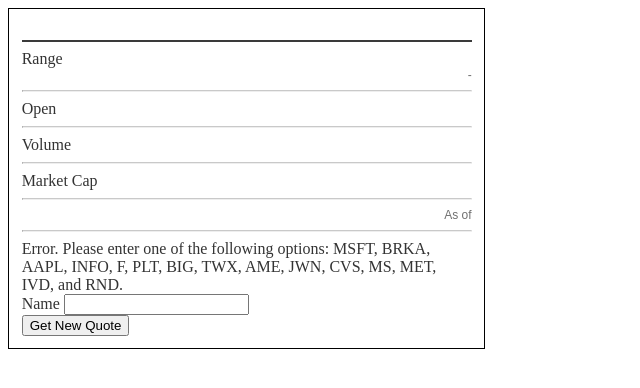
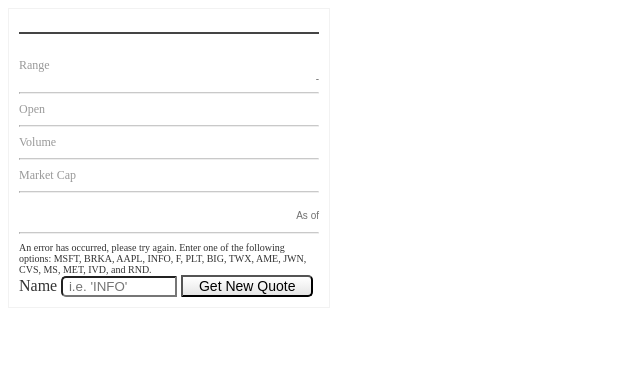
Before and after one commit to stroupjason/StockPriceChecker, a plain HTML site: page index.html in a window 1280 px wide. Shown: the whole page, without its empty margins (0-640 px from the left). Drawn offline with Linux system fonts and the light colour scheme; files that its build step writes are made by us from their sources; files whose address does not match are found by name; a web font is replaced by a local one.

Commit message:
styling almost done

```diff
--- a/index.html
+++ b/index.html
@@ -65,25 +65,23 @@
             <hr class="content">
 
             <div class="alert alert-danger" id="alertWindow" role="alert">
-                    Error. Please enter one of the following options: MSFT, BRKA,
-                    AAPL, INFO, F, PLT, BIG, TWX, AME, JWN, CVS, MS, MET, IVD,
-                    and RND.
+                An error has occurred, please try again. Enter one of the
+                following options: MSFT, BRKA, AAPL, INFO, F, PLT, BIG, TWX,
+                AME, JWN, CVS, MS, MET, IVD, and RND.
             </div>
 
-                <form>
-                    <div class="form-row align-items-center">
-                        <div class="col-sm-6">
-                            <label class="sr-only" for="inputName">Name</label>
-                            <input type="text" class="form-control mb-2 mb-sm-0" id="stockName">
-                        </div>
-                        <div class="col-sm-6">
-                            <button type="submit" class="btn-btn-primary" id="stockButton">Get New Quote</button>
-                        </div>
-                    </div>
+        <form class="form-inline">
+            <div>
+            <label class="sr-only" for="inlineFormInput">Name</label>
+            <input type="text" class="form-control mb-2 mr-sm-2 mr-sm-0"
+            id="stockName" placeholder=" i.e. 'INFO'">
+            <button type="submit" class="btn-btn-primary" id="stockButton">
+                Get New Quote</button>
         </form>
 
     </div>
     </div>
     <script type="text/javascript"></script>
 </body>
+
 </html>
--- a/style.css
+++ b/style.css
@@ -1,20 +1,21 @@
 @import url("https://fonts.googleapis.com/css?family=Quattrocento");
 
 #quote-module {
-    border: 1px solid black;
+    border: 1px solid #f2f2f2;
     background: rgba(255, 255, 255, 1);
-    min-height: 300px;
-    max-width: 450px;
-    padding: 1%;
+    min-height: 150px;
+    max-width: 300px;
+    padding: 10px;
 }
 .container {
     background: white;
-    /* border: 1px solid #000; */
     padding-top: 10px;
     color: #333333;
 }
 .topLine {
-    border: 1.5px solid #3a3a3a;
+    border: 1.5px solid #444444;
+    margin-top: 1%;
+    margin-bottom: 2%;
 }
 * {
     font-family: 'Quattrocento' serif;
@@ -30,7 +31,84 @@
 }
 
 .data {
-    font-size: 12px;
+    font-size: 10px;
     font-family: sans-serif;
     color: #707070;
 }
+#name {
+    font-family: serif;
+    text-transform: uppercase;
+    font-size: 12px;
+    margin-bottom: 20px;
+    margin-right: 5px;
+    line-height: 1.25px;
+}
+
+#price {
+    font-family: serif;
+    font-size: 20px;
+}
+
+#change {
+    font-family: serif;
+    font-size: 16px;
+}
+
+#changepercent {
+    font-family: serif;
+    font-size: 16px;
+}
+
+.dataName {
+    font-size: 12px;
+    color: #999999;
+}
+
+.greenText {
+    color: green;
+}
+
+.minus {
+    color: red;
+}
+
+#timeStamp {
+    font-size: 20px;
+    align-items: 'right';
+}
+
+.form-inline {
+    width: 100%;
+    border-radius: 5px 0 0 5px;
+}
+
+.form-control {
+    width: 36%;
+    display: inline-block;
+}
+
+#stockName {
+    border-radius: 5px 0 0 5px;
+    background-color: #ffffff;
+    background-image: none;
+}
+
+#stockName:hover, #stockName: active, #stockName: visited,
+#stockName: focus, {
+    background: none;
+    background-color: rgba(255, 0, 0, 0.5);
+}
+
+#stockButton {
+    background: linear-gradient(to bottom, #ffffff 0%, #e5e5e5 100%);
+    color: black;
+    width: 44%;
+    display: inline-block;
+    border-radius: 0 5px 5px 0;
+    border: 1px solid: #d8d8d8;
+    font-size: 14px;
+}
+
+#alertWindow {
+    font-size: 10px;
+}
```
Lines whose indentation alone changed are shown as unchanged.
